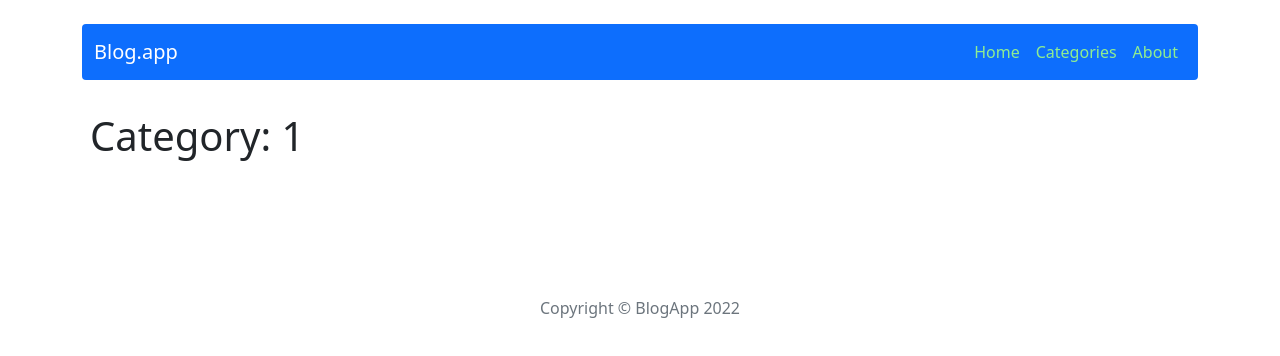
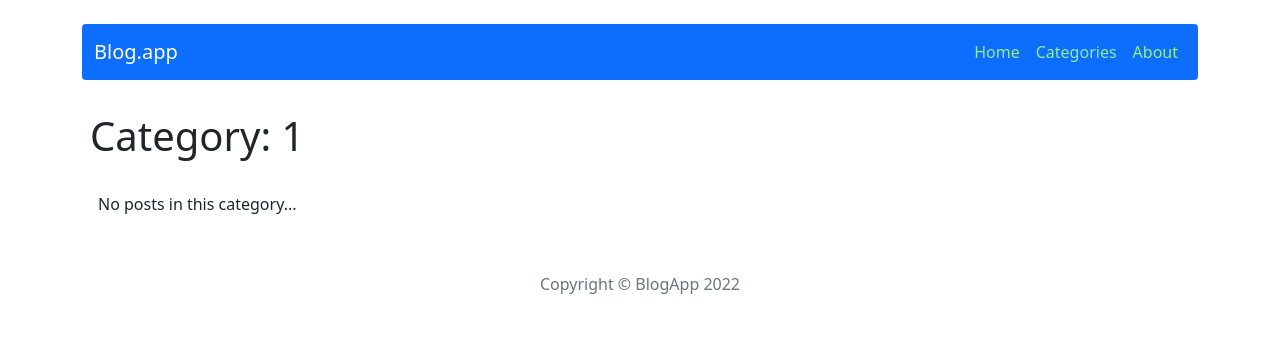
Before and after one commit to OlhaOvcharenko/crud_app, a React (Create React App) app: page /category/1 in a window 1280 px wide. Shown: the top 356 px of the page. Built offline with nearby package versions, Linux system fonts and the light colour scheme.

Commit message:
change element Category.js

```diff
--- a/src/App.js
+++ b/src/App.js
@@ -11,9 +11,6 @@ import { Container } from "react-bootstrap";
 import Header from "./components/views/Header/Header";
 import Footer from "./components/views/Footer/Footer";
 import NotFound from "./components/pages/Not Found/NotFound";
-
-
-
 
 
 function App() {
--- a/src/components/features/PostForm/PostForm.js
+++ b/src/components/features/PostForm/PostForm.js
@@ -2,10 +2,11 @@ import { Form } from "react-bootstrap";
 import  { Row } from "react-bootstrap";
 import  { Col } from "react-bootstrap";
 import  { Button } from "react-bootstrap";
+
 import { useState } from "react";
 import { useForm } from "react-hook-form";
+import { useSelector } from "react-redux/es/hooks/useSelector";
 
-import { useSelector } from "react-redux/es/hooks/useSelector";
 import { getAllCategories } from "../../../redux/categoriesRedux";
 
 import DatePicker from 'react-datepicker';
--- a/src/components/features/SelectedCategory/SelectedCategory.js
+++ b/src/components/features/SelectedCategory/SelectedCategory.js
@@ -15,13 +15,16 @@ const Category = () => {
 
     const posts = useSelector((state) => filteredPostsByCategory(state, category));
 
+    if(posts===null)return(<p>No posts in this category</p>)
+
     return (
         <div>
           <div className="p-2">
             <h1>Category: {category}</h1>
           </div>
-        <div className="row my-5">
-          {posts.map((post) => (
+        <div className="row my-3 px-3">
+          {posts?.length ? (
+            posts.map((post) => (
               <Col key={post.id} className="col-lg-4 col-sm-12 col-md-6 px-2 py-2">
                 <Card>
                   <Card.Body>
@@ -42,7 +45,10 @@ const Category = () => {
                   </Card.Body>
                 </Card>
               </Col>
-          ))}
+            ))
+          ) : (
+            <p>No posts in this category...</p>
+          )}
         </div>
       </div>
     );
--- a/src/components/features/SinglePost/SinglePost.js
+++ b/src/components/features/SinglePost/SinglePost.js
@@ -3,10 +3,12 @@ import { Button } from "react-bootstrap";
 import { Link } from "react-router-dom";
 import { Row } from "react-bootstrap";
 import { Col } from "react-bootstrap";
+
 import { useParams } from "react-router-dom";
 import { useSelector } from "react-redux";
 import { getPostById } from "../../../redux/postsRedux";
 import { Navigate } from "react-router-dom";
+
 import RemovePost from "../RemovePost/RemovePost";
 
 import { dateToStr } from "../../../utils/FormatDate";
```
Lines whose indentation alone changed are shown as unchanged.
